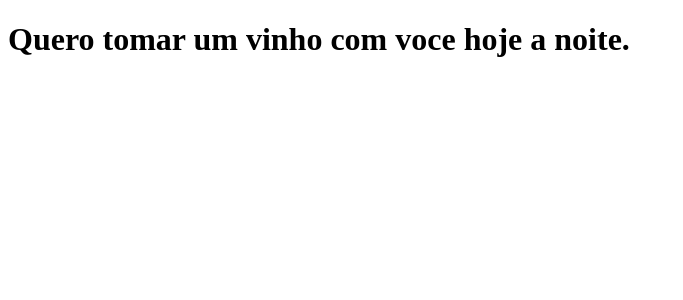
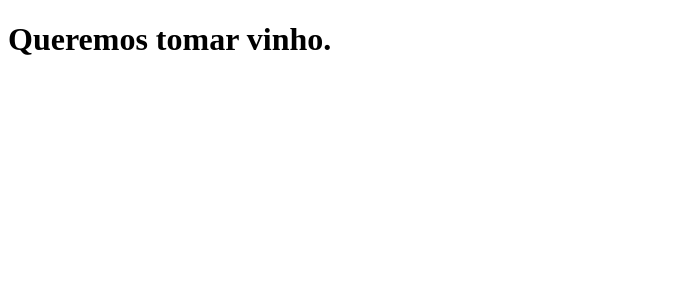
Before and after one commit to marceloairesdasneves/clone-tabnews, a Next.js app: page / in a window 1280 px wide. Shown: the top 300 px of the page, without its empty margins (0-683 px from the left). Built offline with nearby package versions, Linux system fonts and the light colour scheme.

Commit message:
Your commit message

```diff
--- a/pages/index.js
+++ b/pages/index.js
@@ -1,4 +1,4 @@
 function Home() {
-  return <h1>Quero tomar um vinho com voce hoje a noite.</h1>;
+  return <h1>Queremos tomar vinho.</h1>;
 }
 export default Home;
```
